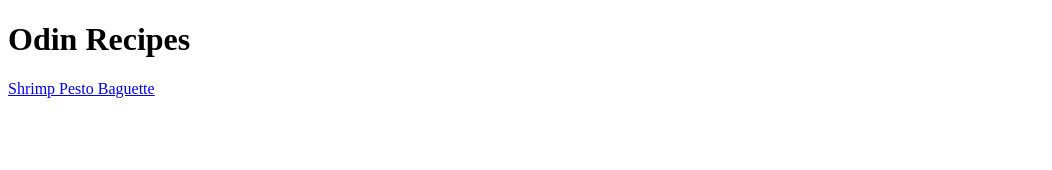
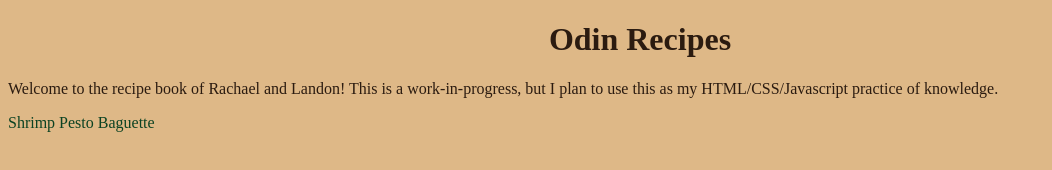
Before and after one commit to lamielm/TOP-recipes, a plain HTML site: page index.html in a window 1280 px wide. Shown: the whole page, without its empty margins (0-1052 px from the left). Drawn offline with Linux system fonts and the light colour scheme.

Commit message:
Add styles.css to personalize look of recipe page.  Add styles to existing pages to incorporate new css styles.

```diff
--- a/index.html
+++ b/index.html
@@ -1,12 +1,26 @@
-<!DOCTYPE html>
+<!doctype html>
 <html lang="en">
 	<head>
-    <meta charset="UTF-8">
-    <meta name="viewport" content="width=device-width, initial-scale=1.0">
+		<meta charset="UTF-8" />
+		<meta name="viewport" content="width=device-width, initial-scale=1.0" />
+		<link rel="stylesheet" href="styles.css" />
 		<title>Odin Recipes</title>
 	</head>
 	<body>
+		<div class="title">
 			<h1>Odin Recipes</h1>
-    <p><a href="./recipes/shrimp-pesto-baguette.html">Shrimp Pesto Baguette</a></p>
+		</div>
+		<p>
+			Welcome to the recipe book of Rachael and Landon! This is a
+			work-in-progress, but I plan to use this as my HTML/CSS/Javascript
+			practice of knowledge.
+		</p>
+		<div class="recipes">
+			<p>
+				<a href="./recipes/shrimp-pesto-baguette.html">
+					Shrimp Pesto Baguette
+				</a>
+			</p>
+		</div>
 	</body>
 </html>
--- /dev/null
+++ b/styles.css
@@ -0,0 +1,22 @@
+body {
+	background-color: #deb887;
+	color: #2b1b10;
+}
+
+.title {
+	display: block;
+	text-align: center;
+}
+
+.recipe-container {
+	padding: 0 30px;
+}
+
+a {
+	text-decoration: none;
+	color: #0b4222;
+}
+
+a:hover {
+	color: rgb(201, 16, 16);
+}
```
Also changed, not shown: recipes/shrimp-pesto-baguette.html (+28 -9 lines). Lines whose indentation alone changed are shown as unchanged.
